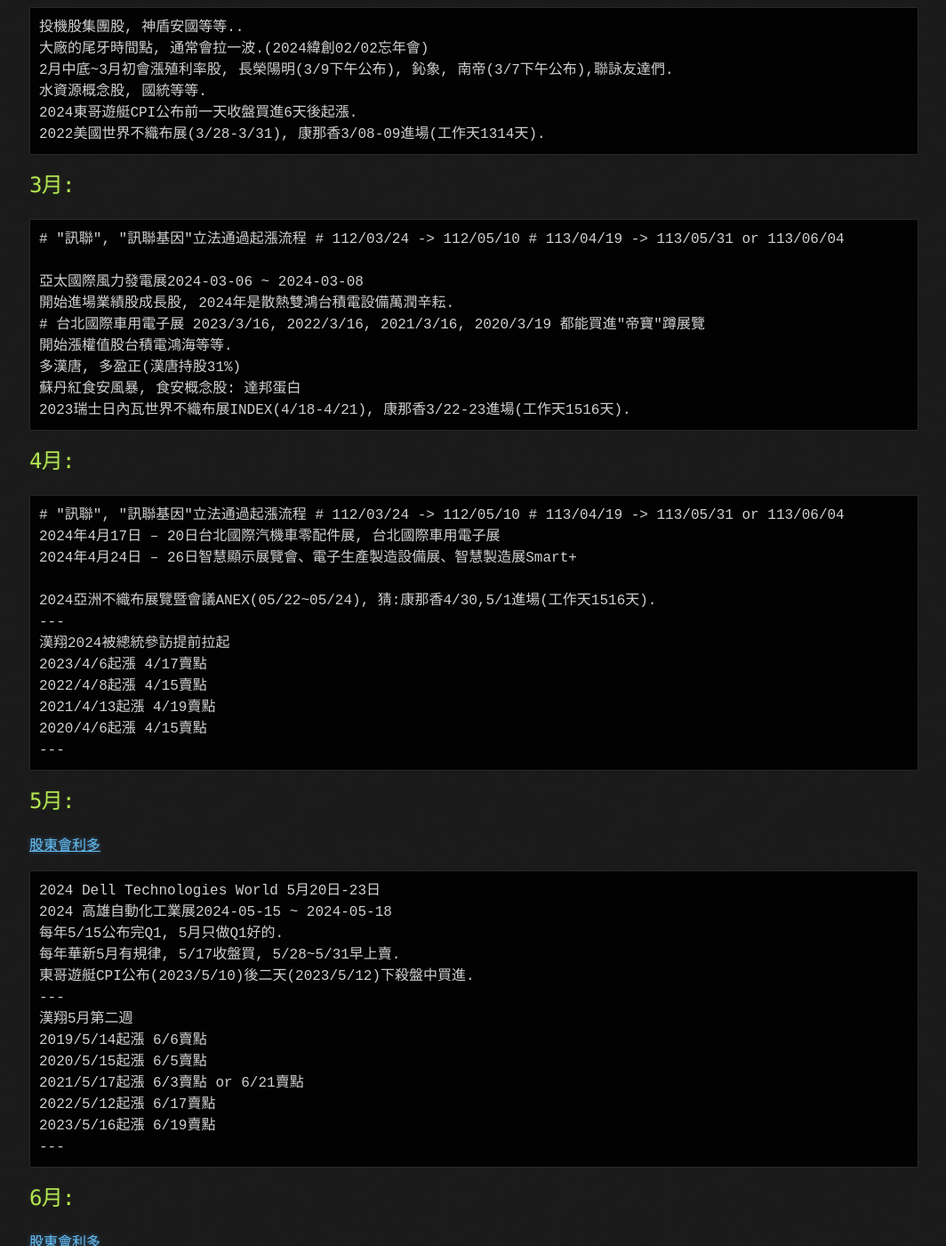
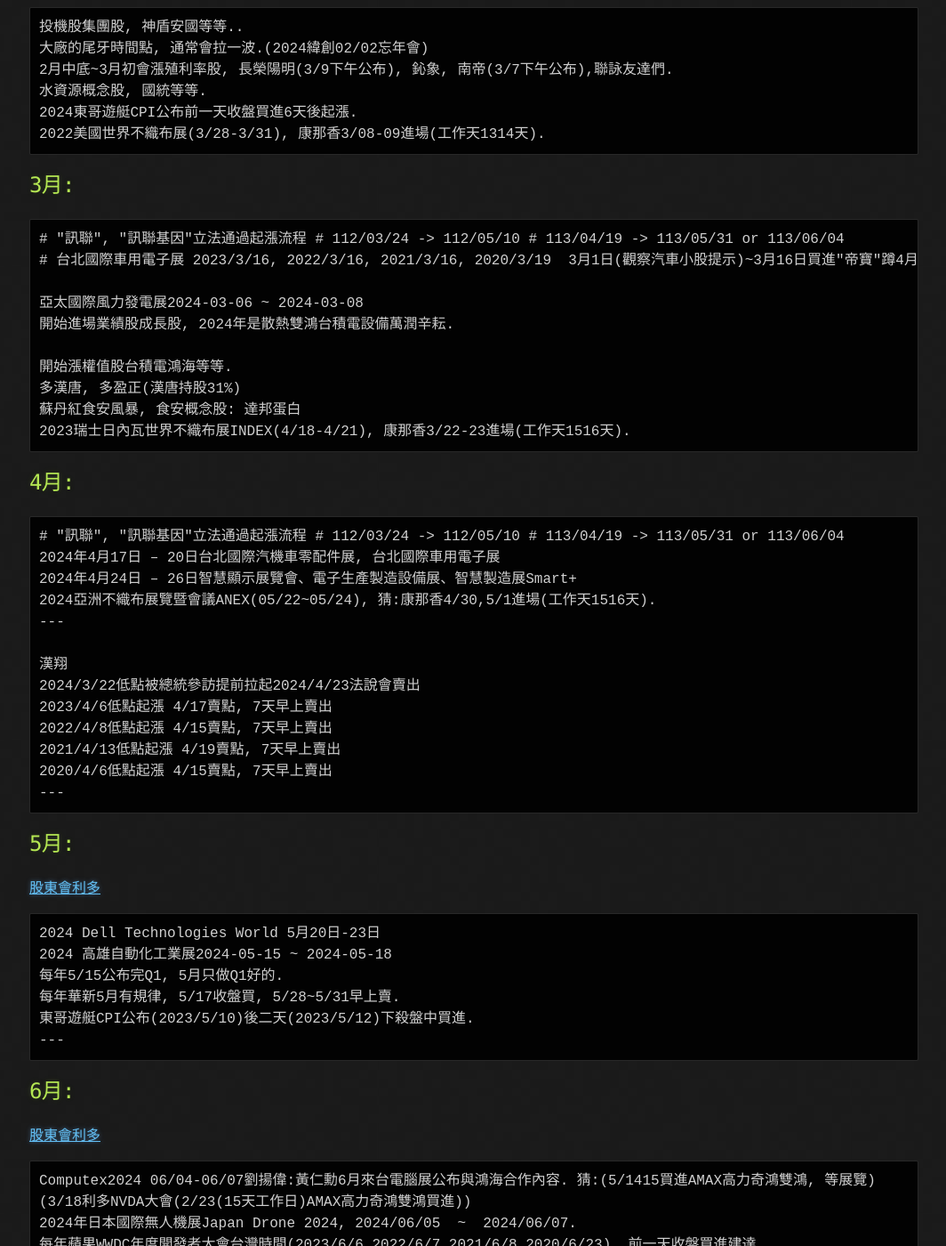
Before and after one commit to lepg5487/Stock_God, a Jekyll site: the page built from experience.md, in a window 1280 px wide and 1400 px high, scrolled down 2361 px. Shown: the whole window at 89% size, without its empty margins (107-1171 px from the left). Built offline with Jekyll 4.4.1, drawn with Linux system fonts in a browser that asks for light colours; our own code applies the rules of GitHub Pages for plain Markdown files.

Commit message:
Update experience.md

````diff
--- a/experience.md
+++ b/experience.md
@@ -96,10 +96,11 @@
 ## 3月:
 ```
 # "訊聯", "訊聯基因"立法通過起漲流程 # 112/03/24 -> 112/05/10 # 113/04/19 -> 113/05/31 or 113/06/04
+# 台北國際車用電子展 2023/3/16, 2022/3/16, 2021/3/16, 2020/3/19  3月1日(觀察汽車小股提示)~3月16日買進"帝寶"蹲4月展覽
 
 亞太國際風力發電展2024-03-06 ~ 2024-03-08
 開始進場業績股成長股, 2024年是散熱雙鴻台積電設備萬潤辛耘.
-# 台北國際車用電子展 2023/3/16, 2022/3/16, 2021/3/16, 2020/3/19 都能買進"帝寶"蹲展覽
+
 開始漲權值股台積電鴻海等等.
 多漢唐, 多盈正(漢唐持股31%)
 蘇丹紅食安風暴, 食安概念股: 達邦蛋白
@@ -110,14 +111,15 @@
 # "訊聯", "訊聯基因"立法通過起漲流程 # 112/03/24 -> 112/05/10 # 113/04/19 -> 113/05/31 or 113/06/04
 2024年4月17日 – 20日台北國際汽機車零配件展, 台北國際車用電子展
 2024年4月24日 – 26日智慧顯示展覽會、電子生產製造設備展、智慧製造展Smart+
-
 2024亞洲不織布展覽暨會議ANEX(05/22~05/24), 猜:康那香4/30,5/1進場(工作天1516天).
 ---
-漢翔2024被總統參訪提前拉起
-2023/4/6起漲 4/17賣點
-2022/4/8起漲 4/15賣點
-2021/4/13起漲 4/19賣點
-2020/4/6起漲 4/15賣點
+
+漢翔
+2024/3/22低點被總統參訪提前拉起2024/4/23法說會賣出
+2023/4/6低點起漲 4/17賣點, 7天早上賣出
+2022/4/8低點起漲 4/15賣點, 7天早上賣出
+2021/4/13低點起漲 4/19賣點, 7天早上賣出
+2020/4/6低點起漲 4/15賣點, 7天早上賣出
 ---
 ```
 ## 5月:
@@ -128,13 +130,6 @@
 每年5/15公布完Q1, 5月只做Q1好的.
 每年華新5月有規律, 5/17收盤買, 5/28~5/31早上賣.
 東哥遊艇CPI公布(2023/5/10)後二天(2023/5/12)下殺盤中買進.
----
-漢翔5月第二週
-2019/5/14起漲 6/6賣點
-2020/5/15起漲 6/5賣點
-2021/5/17起漲 6/3賣點 or 6/21賣點
-2022/5/12起漲 6/17賣點
-2023/5/16起漲 6/19賣點
 ---
 ```
 ## 6月:
````
